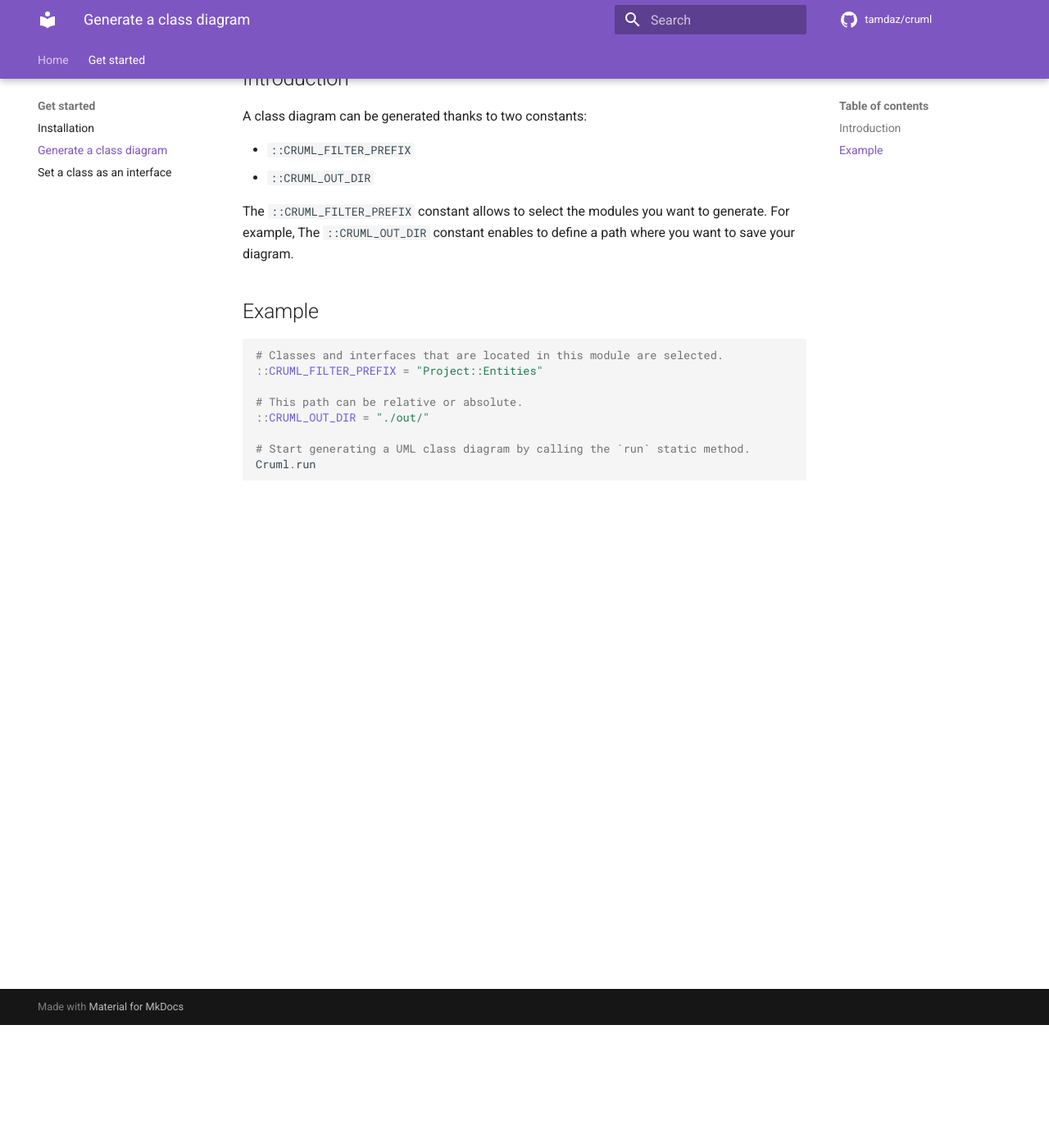
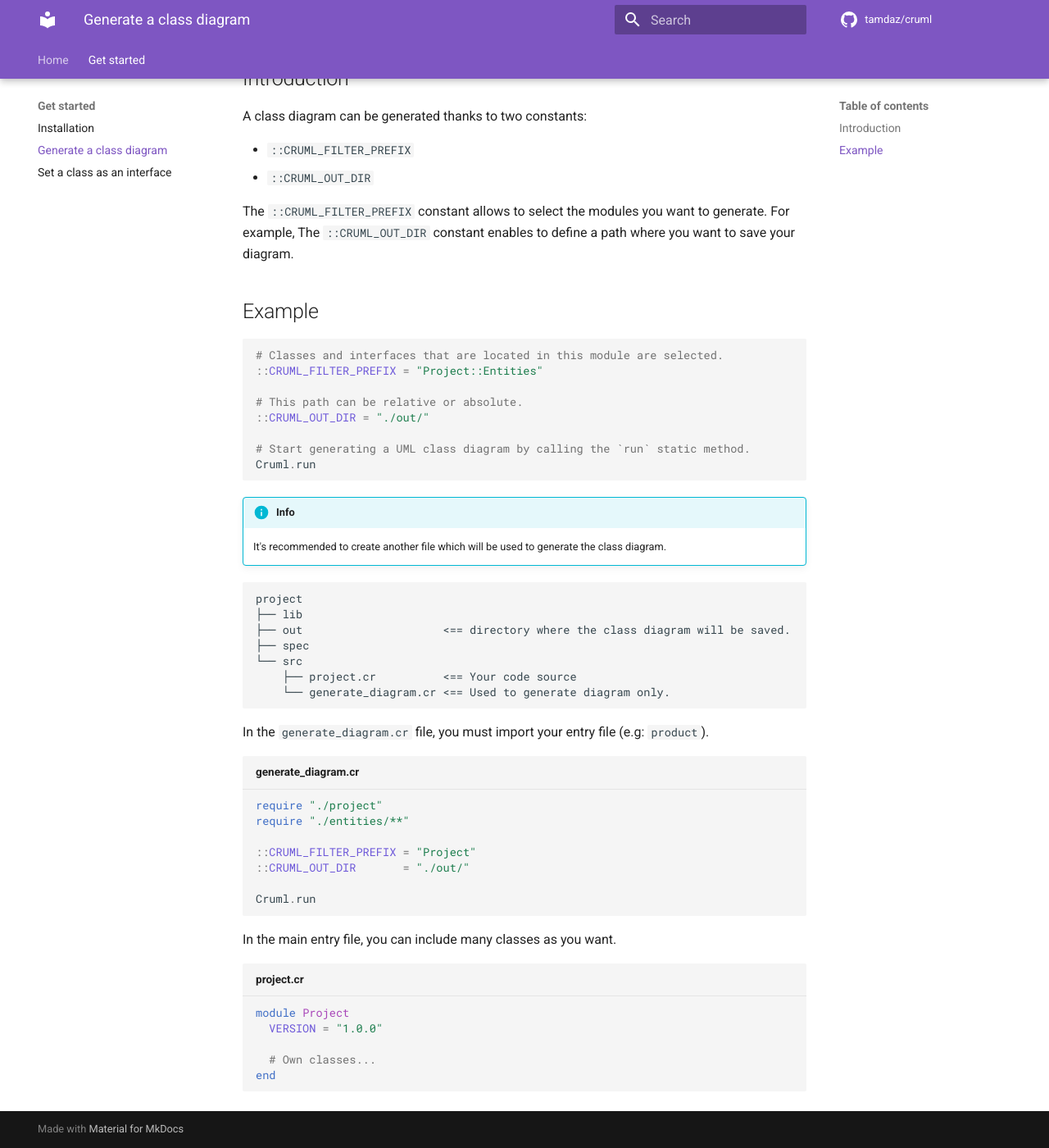
Before and after one commit to tamdaz/cruml, an MkDocs documentation site: the page built from docs/get_started/2_generate_a_class_diagram.md, in a window 1280 px wide and 1400 px high, scrolled down 150 px. Shown: the whole window at 82% size. Built offline with MkDocs 1.6.1 and Material for MkDocs 9.7.7, drawn with Linux system fonts in a browser that asks for light colours; comment, search, counter and statistics services are not loaded.

Commit message:
Add details in `2_generate_a_class_diagram.md` file.

````diff
--- a/docs/get_started/2_generate_a_class_diagram.md
+++ b/docs/get_started/2_generate_a_class_diagram.md
@@ -20,3 +20,36 @@ The `::CRUML_OUT_DIR` constant enables to define a path where you want to save y
 # Start generating a UML class diagram by calling the `run` static method.
 Cruml.run
 ```
+
+!!! info
+    It's recommended to create another file which will be used to generate the class diagram.
+
+```
+project
+├── lib
+├── out                     <== directory where the class diagram will be saved.
+├── spec
+└── src
+    ├── project.cr          <== Your code source
+    └── generate_diagram.cr <== Used to generate diagram only.
+```
+
+In the `generate_diagram.cr` file, you must import your entry file (e.g: `product`).
+```crystal title="generate_diagram.cr"
+require "./project"
+require "./entities/**"
+
+::CRUML_FILTER_PREFIX = "Project"
+::CRUML_OUT_DIR       = "./out/"
+
+Cruml.run
+```
+
+In the main entry file, you can include many classes as you want.
+```crystal title="project.cr"
+module Project
+  VERSION = "1.0.0"
+
+  # Own classes...
+end
+```
````
